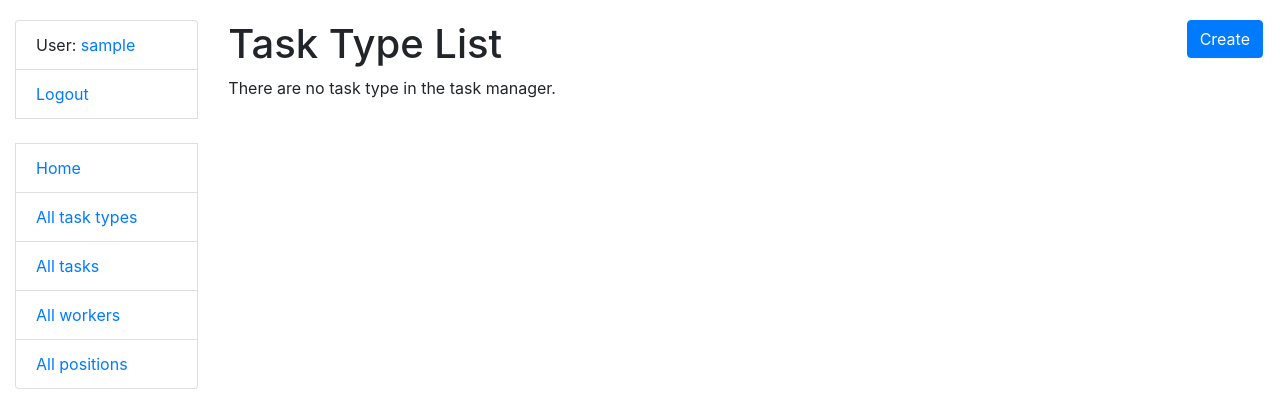
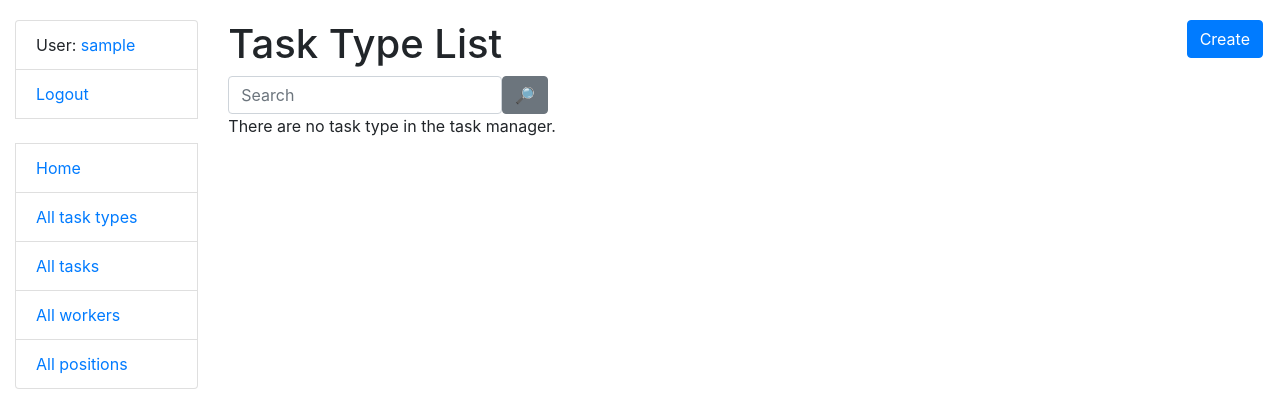
Before and after one commit to YuliaHladyshkevych/task-manager, a Django app: page /tasktypes/ in a window 1280 px wide. Shown: the top 420 px of the page. Run offline with Django 4.2, Linux system fonts and the light colour scheme; the visitor is signed in with stand-in values (Sample User, id 1); data that the repository does not hold is empty; some libraries are stand-ins or nearby versions.

Commit message:
Added task type search functionality with a search form and view

```diff
--- /dev/null
+++ b/task/forms.py
@@ -0,0 +1,16 @@
+from django import forms
+from django.contrib.auth import get_user_model
+from django.contrib.auth.forms import UserCreationForm
+from django.core.exceptions import ValidationError
+
+from task.models import TaskType
+
+
+class TaskTypeSearchForm(forms.Form):
+
+    name = forms.CharField(
+        max_length=255,
+        required=False,
+        label="",
+        widget=forms.TextInput(attrs={"placeholder": "Search"}),
+    )
--- a/task/views.py
+++ b/task/views.py
@@ -5,6 +5,7 @@ from django.shortcuts import render
 from django.urls import reverse_lazy
 from django.views import generic
 
+from task.forms import TaskTypeSearchForm
 from task.models import TaskType, Task, Position, Worker
 
 
@@ -36,6 +37,26 @@ class TaskTypeListView(LoginRequiredMixin, generic.ListView):
     context_object_name = "tasktype_list"
     template_name = "task/tasktype_list.html"
     paginate_by = 5
+
+    def get_context_data(self, *, object_list=None, **kwargs):
+        context = super(TaskTypeListView, self).get_context_data(**kwargs)
+
+        name = self.request.GET.get("name", "")
+
+        context["search_form"] = TaskTypeSearchForm(initial={
+            "name": name
+        })
+
+        return context
+
+    def get_queryset(self):
+        queryset = TaskType.objects.all()
+        form = TaskTypeSearchForm(self.request.GET)
+
+        if form.is_valid():
+            return queryset.filter(name__icontains=form.cleaned_data["name"])
+
+        return queryset
 
 
 class TaskTypeCreateView(LoginRequiredMixin, generic.CreateView):
--- a/templates/task/tasktype_list.html
+++ b/templates/task/tasktype_list.html
@@ -8,10 +8,10 @@
       Create
     </a>
   </h1>
-{#  <form action="" method="get" class="form-inline">#}
-{#    {{ search_form|crispy }}#}
-{#    <input class="btn btn-secondary" type="submit" value="🔎">#}
-{#  </form>#}
+  <form action="" method="get" class="form-inline">
+    {{ search_form|crispy }}
+    <input class="btn btn-secondary" type="submit" value="🔎">
+  </form>
 
   {% if tasktype_list %}
     <table class="table">
```
